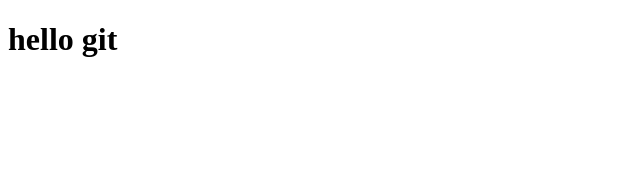
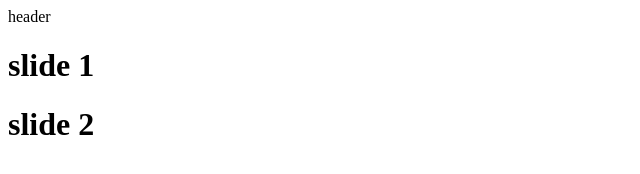
Before and after one commit to meti1384/git_project1, a plain HTML site: page index.html in a window 1280 px wide. Shown: the whole page, without its empty margins (0-640 px from the left). Drawn offline with Linux system fonts and the light colour scheme.

Commit message:
added slider

```diff
--- a/index.html
+++ b/index.html
@@ -6,7 +6,9 @@
     <title>Document</title>
 </head>
 <body>
-    <h1>hello git</h1>
+    <header>header</header>
+    <h1>slide 1</h1>
+    <h1>slide 2</h1>
 
 
 </body>
```
